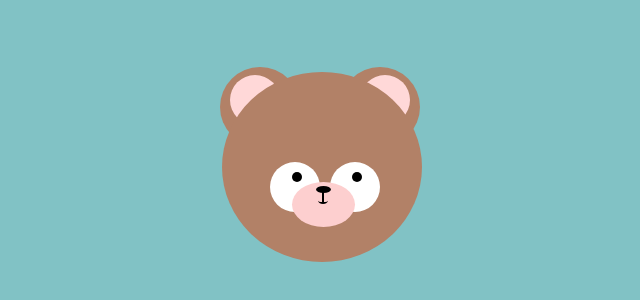
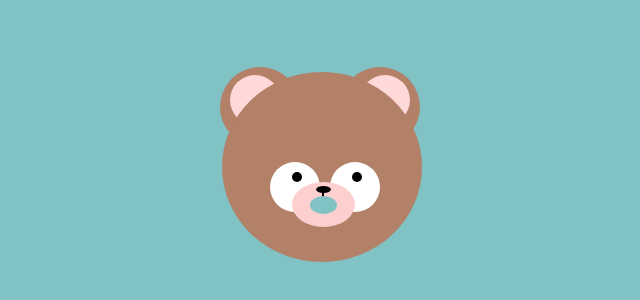
Before and after one commit to mostmojo/bear-ui, a plain HTML site: page index.html in a window 1280 px wide. Shown: the part 278-578 px from the top of the page, 318-958 px from the left. Drawn offline with Linux system fonts and the light colour scheme.

Commit message:
Build and position dummy

```diff
--- a/style.css
+++ b/style.css
@@ -129,4 +129,14 @@ body {
     border-bottom: 2px solid;
     top: 15px;
     left: 26px;
-  }
+}
+
+.dummy {
+	position: absolute;
+	width: 27px;
+    height: 18px;
+    border-radius: 100%;
+    top: 14px;
+	right: 18px;
+	background: var(--blue);
+}
```
